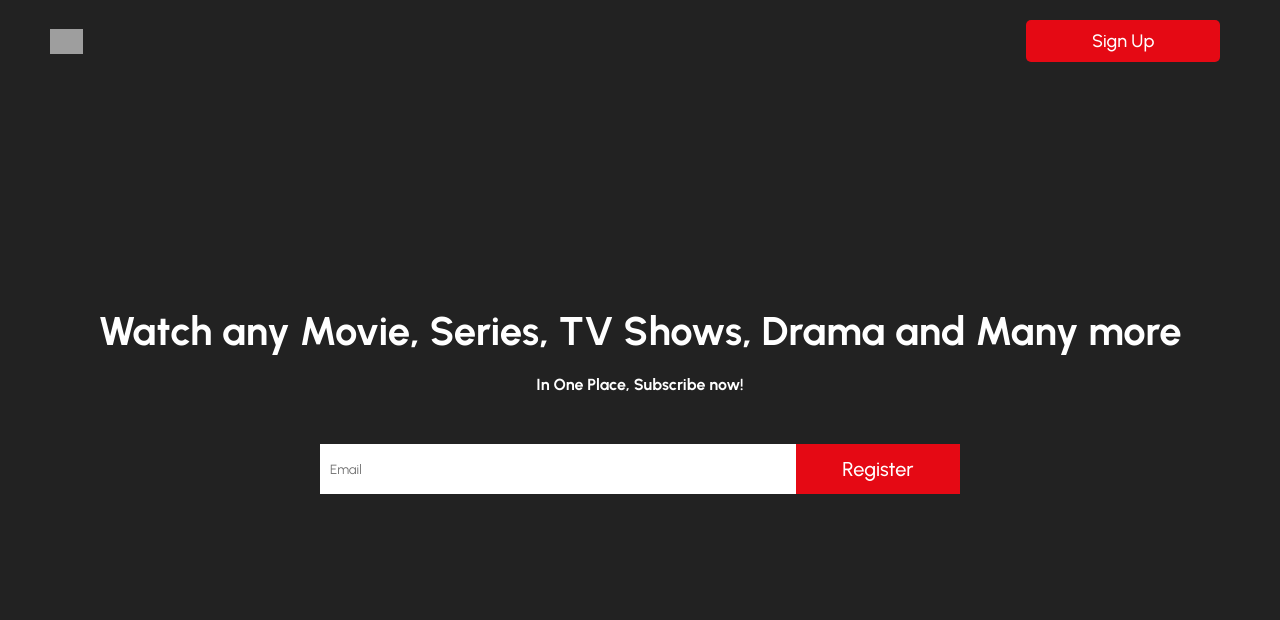
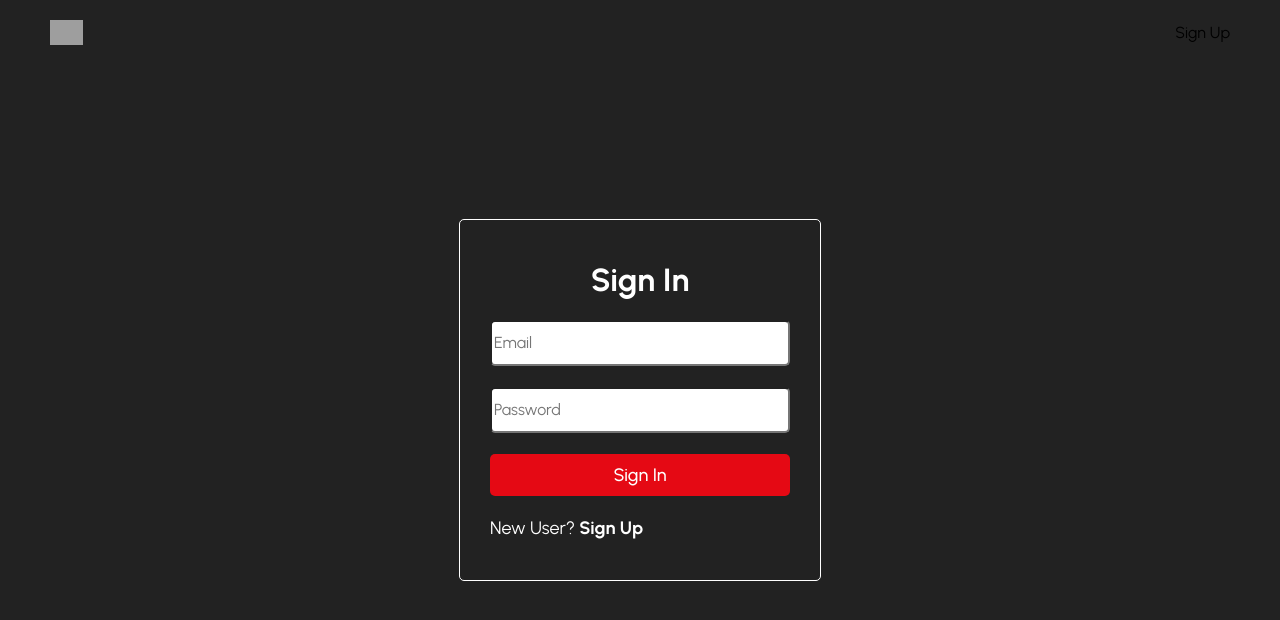
Before and after one commit to poojakelkar/ng-video-library, a React (Create React App) app in the folder my-app/: page / in a window 1280 px wide. Shown: the top 620 px of the page. Built offline with nearby package versions, Linux system fonts and the light colour scheme; grey boxes are pictures that could not be loaded.

Commit message:
added login page

```diff
--- a/my-app/src/App.jsx
+++ b/my-app/src/App.jsx
@@ -1,9 +1,10 @@
 import './app.scss';
-import Register from './mainPages/register/Register';
+import { Login } from './mainPages/login/Login';
+//import Register from './mainPages/register/Register';
 //import { Home } from './mainPages/home';
 //import VideoPlayer from './mainPages/video/VideoPlayer';
 
 const App = ()=>{
-  return <Register></Register>
+  return <Login></Login>
 }
 export default App;
--- /dev/null
+++ b/my-app/src/mainPages/login/Login.jsx
@@ -0,0 +1,24 @@
+import React from 'react'
+import './login.scss'
+
+export const Login = () => {
+  return (
+    <div className='loginUser'>
+      <div className="topSide">
+          <div className="logoImg">
+            <img  classname="logo" src="https://cdn-icons.flaticon.com/png/512/2504/premium/2504965.png?token=exp=1648048648~hmac=d2df562d22f6426df179628fbc24a780" alt="logo"></img>
+            <div className="loginButton">Sign Up</div>
+          </div>
+      </div>
+      <div className="container">
+         <form>
+             <h1>Sign In</h1>
+             <input type='email' placeholder='Email'></input>
+             <input type='password' placeholder='Password'></input>
+             <button className='loginButton'>Sign In</button>
+             <span>New User? <b>Sign Up</b></span>
+         </form>
+      </div>
+    </div>
+  )
+}
--- /dev/null
+++ b/my-app/src/mainPages/login/login.scss
@@ -0,0 +1,68 @@
+.loginUser{
+    height: 100vh;
+    width: 100%;
+    position: relative;
+    overflow: hidden;
+    background-color: var(--main-color);
+    .topSide{
+        .logoImg{
+            padding: 20px 50px;
+            display: flex;
+            align-items: center;
+            justify-content: space-between;
+            img{
+                height: 25px;
+                margin-right: 40px;
+            }
+        }
+    }
+    .container{
+        width: 100vw;
+        height: 100vh;
+        position: absolute;
+        top: 0;
+        left: 0;
+        display: flex;
+        flex-direction: column;
+        align-items: center;
+        justify-content: center;
+        color: white;
+
+        form{
+            border-radius: 5px;
+            border: 1px solid white;
+            display: flex;
+            flex-direction: column;
+            justify-content: space-around;
+            width: 300px;
+            height: 300px;
+            padding: 30px;
+
+            h1{
+                display: flex;
+                justify-content: center;
+            }
+            input{
+                height: 40px;
+                border-radius: 5px;
+                font-size: 16px;
+            }
+            button{
+                padding: 10px 20px;
+                margin-right: 10px;
+                border-radius: 5px;
+                width: 100%;
+                border: none;
+                cursor: pointer;
+                color: white;
+                font-weight: 500;
+                font-size: 18px;
+                background-color: #E50914;
+            }
+            span{
+                cursor: pointer;
+                font-size: 18px;
+            }
+        }
+    }
+}
```
